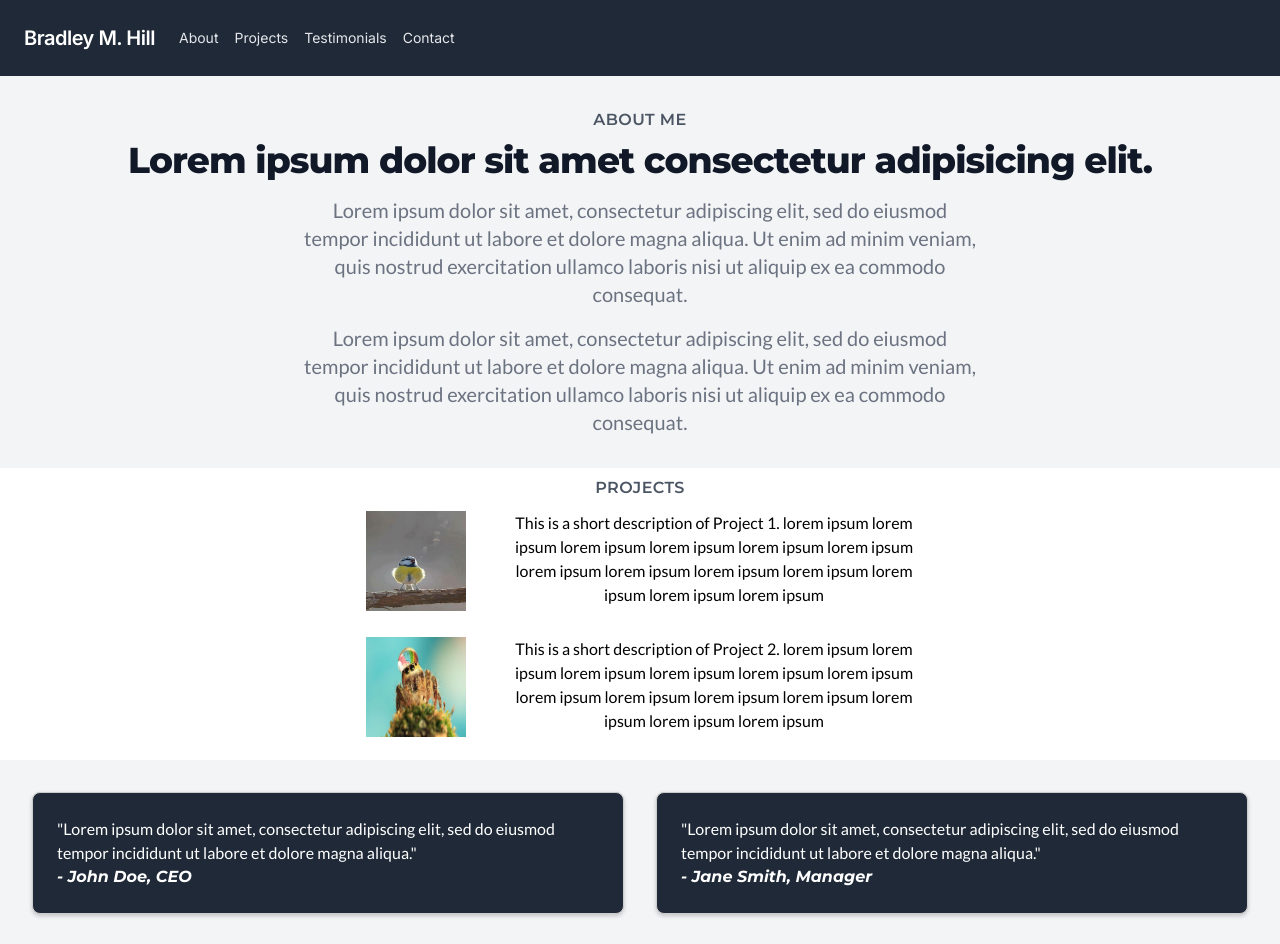
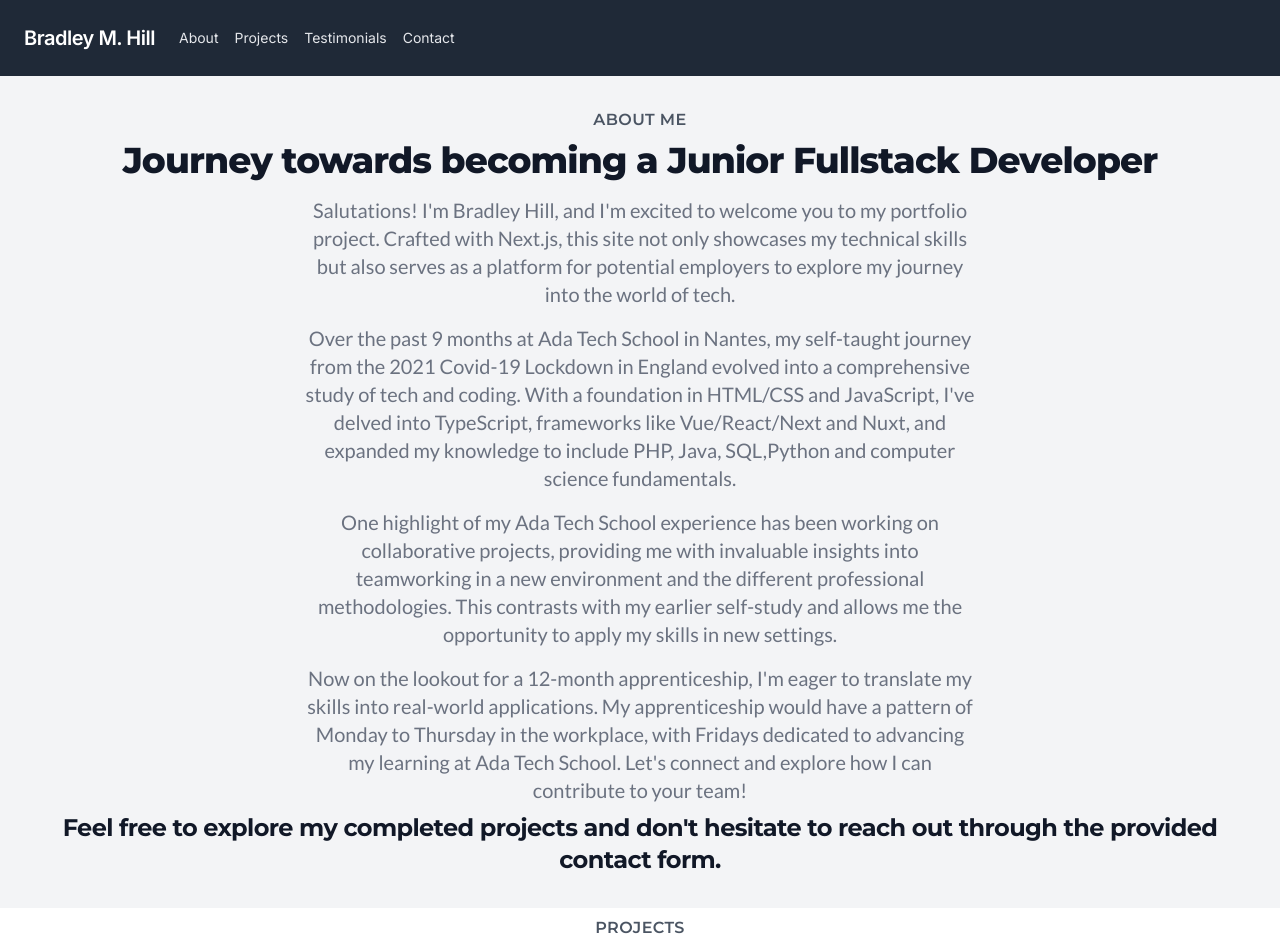
Before and after one commit to Bradley-Hill/bradley-hill-portfolio, a Next.js app in the folder bradley-portfolio/: page / in a window 1280 px wide. Shown: the top 944 px of the page. Built offline with nearby package versions, Linux system fonts and the light colour scheme.

Commit message:
added About Me copy text

```diff
--- a/bradley-portfolio/src/components/About.tsx
+++ b/bradley-portfolio/src/components/About.tsx
@@ -7,20 +7,40 @@ export default function About() {
             About Me
           </h2>
           <h4 className="mt-2 text-3xl leading-8 font-extrabold tracking-tight text-gray-900 sm:text-4xl">
-            Lorem ipsum dolor sit amet consectetur adipisicing elit.
+            Journey towards becoming a Junior Fullstack Developer
           </h4>
           <p className="mt-4 max-w-2xl text-xl text-gray-500 lg:mx-auto">
-            Lorem ipsum dolor sit amet, consectetur adipiscing elit, sed do
-            eiusmod tempor incididunt ut labore et dolore magna aliqua. Ut enim
-            ad minim veniam, quis nostrud exercitation ullamco laboris nisi ut
-            aliquip ex ea commodo consequat.
+            Salutations! I'm Bradley Hill, and I'm excited to welcome you to my
+            portfolio project. Crafted with Next.js, this site not only
+            showcases my technical skills but also serves as a platform for
+            potential employers to explore my journey into the world of tech.
           </p>
           <p className="mt-4 max-w-2xl text-xl text-gray-500 lg:mx-auto">
-            Lorem ipsum dolor sit amet, consectetur adipiscing elit, sed do
-            eiusmod tempor incididunt ut labore et dolore magna aliqua. Ut enim
-            ad minim veniam, quis nostrud exercitation ullamco laboris nisi ut
-            aliquip ex ea commodo consequat.
+            Over the past 9 months at Ada Tech School in Nantes, my self-taught
+            journey from the 2021 Covid-19 Lockdown in England evolved into a
+            comprehensive study of tech and coding. With a foundation in
+            HTML/CSS and JavaScript, I've delved into TypeScript, frameworks
+            like Vue/React/Next and Nuxt, and expanded my knowledge to include
+            PHP, Java, SQL,Python and computer science fundamentals.
           </p>
+          <p className="mt-4 max-w-2xl text-xl text-gray-500 lg:mx-auto">
+            One highlight of my Ada Tech School experience has been working on
+            collaborative projects, providing me with invaluable insights into
+            teamworking in a new environment and the different professional
+            methodologies. This contrasts with my earlier self-study and allows
+            me the opportunity to apply my skills in new settings.
+          </p>
+          <p className="mt-4 max-w-2xl text-xl text-gray-500 lg:mx-auto">
+            Now on the lookout for a 12-month apprenticeship, I'm eager to
+            translate my skills into real-world applications. My apprenticeship
+            would have a pattern of Monday to Thursday in the workplace, with
+            Fridays dedicated to advancing my learning at Ada Tech School. Let's
+            connect and explore how I can contribute to your team!
+          </p>
+          <h6 className="mt-2  leading-8 font-bold tracking-tight text-gray-900 sm:text-2xl">
+            Feel free to explore my completed projects and don't hesitate to
+            reach out through the provided contact form.
+          </h6>
         </div>
       </div>
     </section>
--- a/bradley-portfolio/src/components/Contact.tsx
+++ b/bradley-portfolio/src/components/Contact.tsx
@@ -86,7 +86,7 @@ export default function Contact() {
             padding: 0,
           }}
         >
-          <label htmlFor="name">Name:</label>
+          <label htmlFor="name">Your Name:</label>
           <input
             type="text"
             id="name"
@@ -95,7 +95,7 @@ export default function Contact() {
             onChange={(e) => setName(e.target.value)}
             required
           />
-          <label htmlFor="email">Email:</label>
+          <label htmlFor="email">Your Email:</label>
           <input
             type="email"
             id="email"
```
